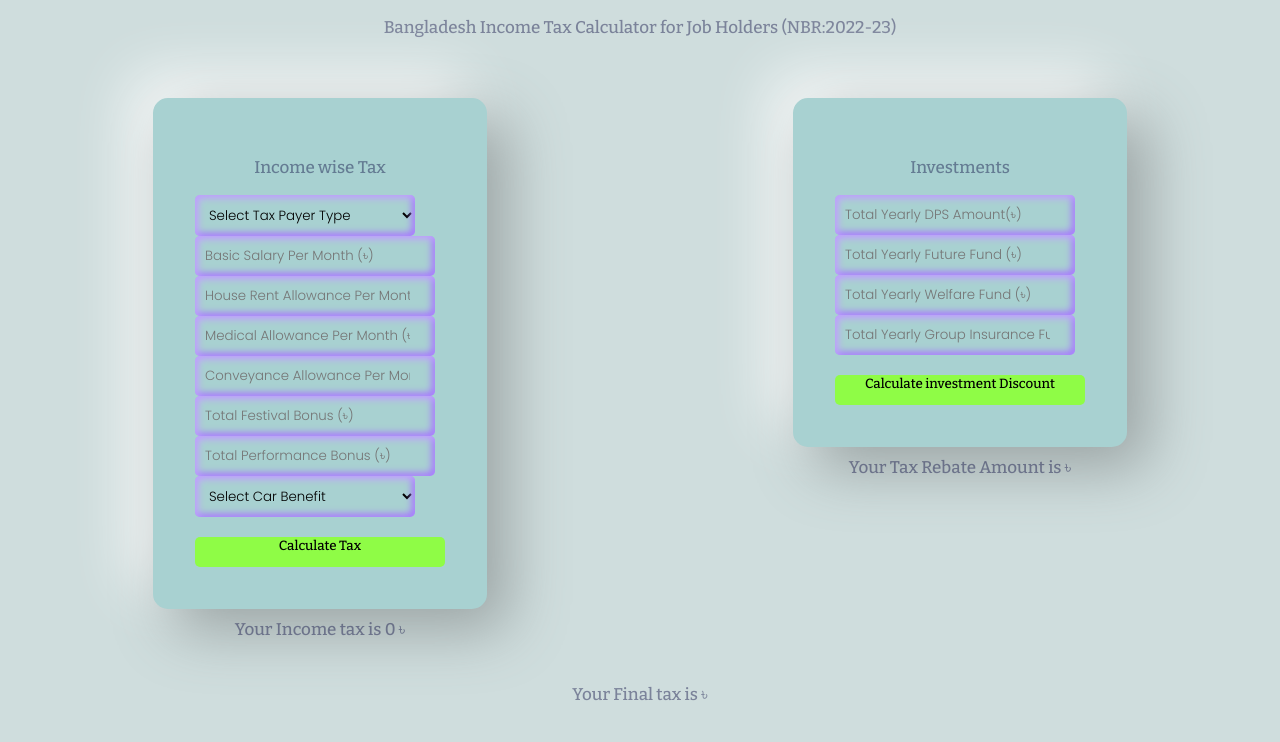
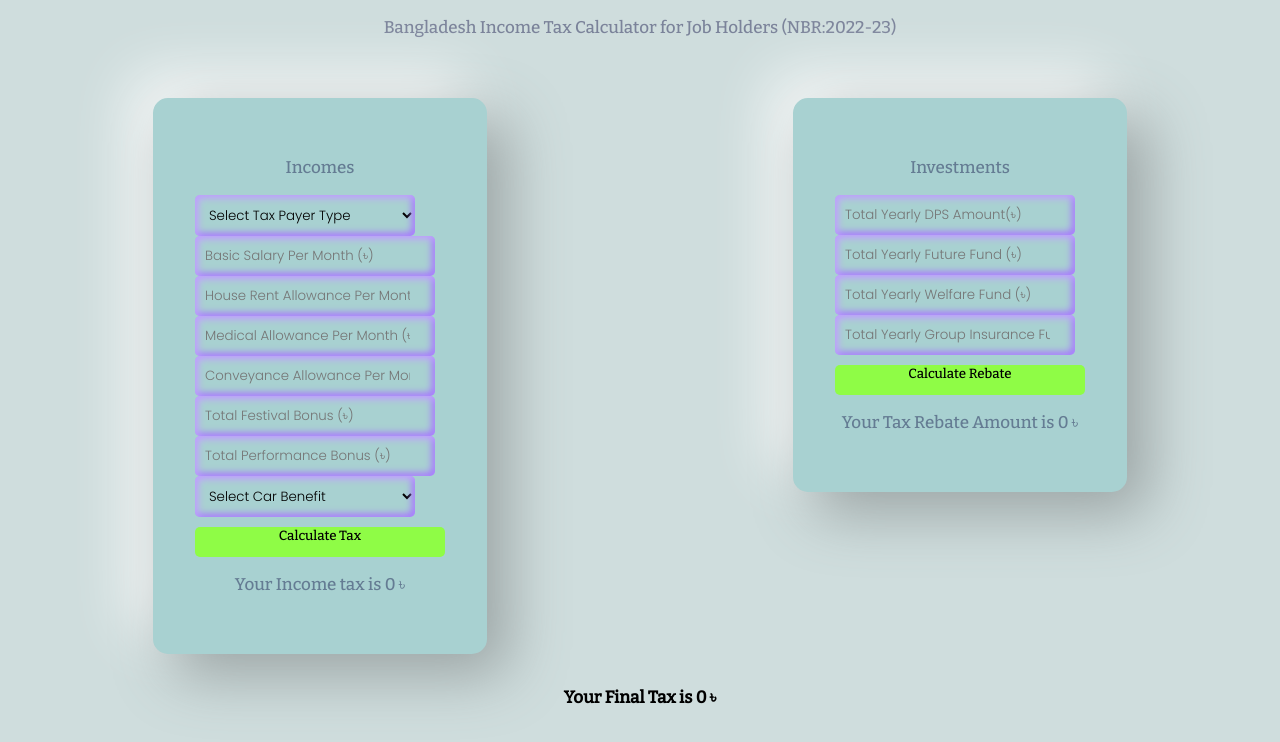
Before and after one commit to Kibria10/bd-income-tax-return-calculator, a React (Create React App) app: page / in a window 1280 px wide. Shown: the top 742 px of the page. Built offline with nearby package versions, Linux system fonts and the light colour scheme.

Commit message:
google html meta tag for indexing

```diff
--- a/public/index.html
+++ b/public/index.html
@@ -2,6 +2,7 @@
 <html lang="en">
   <head>
     <meta charset="utf-8" />
+    <meta name="google-site-verification" content="ar7Fz8J7aXvb8Y5yJOTuYP6joR7hhD9MHGyPTIHm_vM" />
     <link rel="icon" href="%PUBLIC_URL%/bd.ico" />
     <meta name="viewport" content="width=device-width, initial-scale=1" />
     <meta name="theme-color" content="#000000" />
--- a/src/App.css
+++ b/src/App.css
@@ -58,7 +58,7 @@
 }
 
 button {
-  margin-top: 20px;
+  margin-top: 10px;
   width: 100%;
   height: 30px;
   border-radius: 5px;
@@ -81,6 +81,12 @@
 
 p {
   color: rgba(12, 11, 65, 0.432);
+  font-family: 'Bitter', serif;
+  font-size: 17px;
+  text-align: center;
+}
+
+h4{
   font-family: 'Bitter', serif;
   font-size: 17px;
   text-align: center;
--- a/src/App.js
+++ b/src/App.js
@@ -19,6 +19,8 @@
       futureFund: 0,
       welfareFund: 0,
       groupInsurance: 0,
+      invAmount: 0,
+      finalDiscountAmount: 0,
     }
   }
 
@@ -48,12 +50,12 @@
     const highestInvestmentLimit = 10000000;
     //lowest number among total investment and 20% of total amount and highest investment limit
     let eligibleAmount = Math.min(totalInvestment, twentyPercentOfTotalAmount, highestInvestmentLimit);
-    console.log(eligibleAmount);
-    this.setState({ invAmount: eligibleAmount });
-    let finalDiscountAmount = (incomeTax - eligibleAmount*0.15).toFixed(2);
+    // console.log(eligibleAmount);
+    let finalDiscountAmount = (incomeTax - eligibleAmount * 0.15).toFixed(2);
     if (finalDiscountAmount < 0) {
       finalDiscountAmount = 5000;
     }
+    this.setState({ invAmount: (eligibleAmount*0.15).toFixed(2) });
     this.setState({ finalDiscountAmount: finalDiscountAmount });
   };
 
@@ -103,7 +105,7 @@
             <div class="col s12 m6">
               <div className="form">
                 <form onSubmit={this.handleSubmit} className="form">
-                  <p>Income wise Tax</p>
+                  <p>Incomes</p>
                   <label>
                     <select name="taxpayer" onChange={this.handleInputChange} required>
                       <option value="">Select Tax Payer Type</option>
@@ -147,8 +149,8 @@
                   </label>
                   <br />
                   <button type="submit" className="calculate-button">Calculate Tax</button>
+                  <p className="tax-amount">Your Income tax is {this.state.taxAmount} ৳</p>
                 </form>
-                <p className="tax-amount">Your Income tax is {this.state.taxAmount} ৳</p>
               </div>
             </div>
             <div class="col s12 m6">
@@ -172,14 +174,14 @@
                     <input type="number" name="groupInsurance" placeholder='Total Yearly Group Insurance Fund(৳)' onChange={this.handleInputChange} />
                   </label>
                   <br />
-                  <button type="submit" className="calculate-investment-button">Calculate investment Discount</button>
+                  <button type="submit" className="calculate-investment-button">Calculate Rebate</button>
+                  <p className="tax-amount">Your Tax Rebate Amount is  {this.state.invAmount} ৳</p>
                 </form>
-                <p className="tax-amount">Your Tax Rebate Amount is  {this.state.invAmount} ৳</p>
               </div>
             </div>
           </div>
         </div>
-        <p className="tax-amount">Your Final tax is {this.state.finalDiscountAmount} ৳</p>
+        <h4 className="tax-amount">Your Final Tax is {this.state.finalDiscountAmount} ৳</h4>
       </div >
 
     );
```
